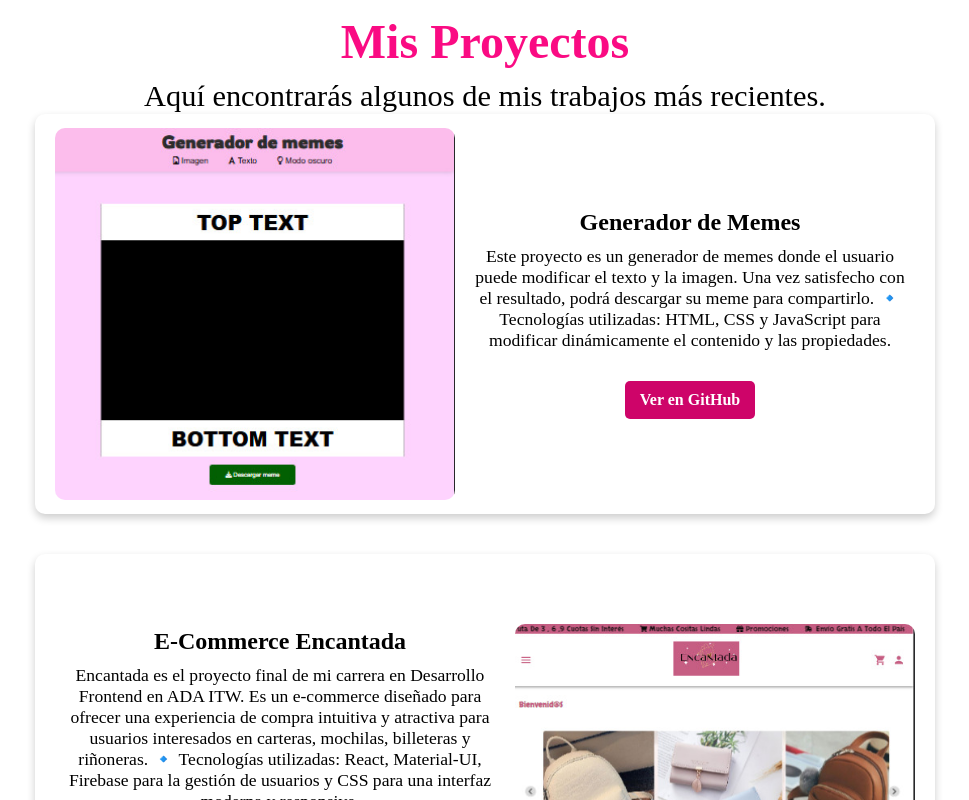
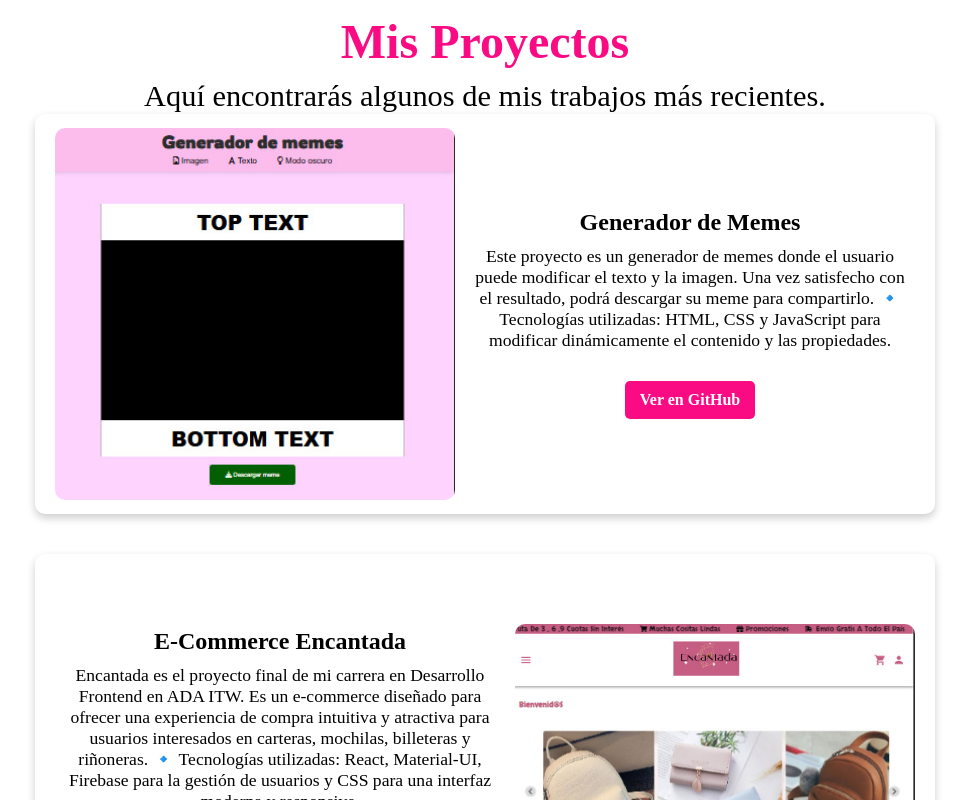
Before and after one commit to maribelcongo/react_portfolio, a React (Vite) app: page / in a window 1280 px wide. In both pictures the pointer is over the link 845 px from the left and 1438 px from the top of the page. Shown: the part 1038-1838 px from the top of the page, without its empty margins (155-1124 px from the left). Built offline with nearby package versions, Linux system fonts and the light colour scheme; a web font is replaced by a local one.

Commit message:
correcion de build

```diff
--- a/src/components/Footer/Footer.jsx
+++ b/src/components/Footer/Footer.jsx
@@ -1,5 +1,5 @@
 import { motion } from "framer-motion";
-import Contact from "../Pages/Contact";
+import Contact from "../pages/Contact";
 import "./Footer.scss";
 import backgroundImage from "../../assets/fondo.jpg";
 
--- a/src/components/pages/Projects.scss
+++ b/src/components/pages/Projects.scss
@@ -70,7 +70,7 @@
       transition: 0.3s;
 
       &:hover {
-        background: darken(#fa0b83, 10%);
+        background: (#fa0b83, 10%);
       }
     }
   }
@@ -160,7 +160,7 @@
       transition: 0.3s;
 
       &:hover {
-        background: darken(#fa0b83, 10%);
+        background: (#fa0b83, 10%);
       }
     }
   }
```
